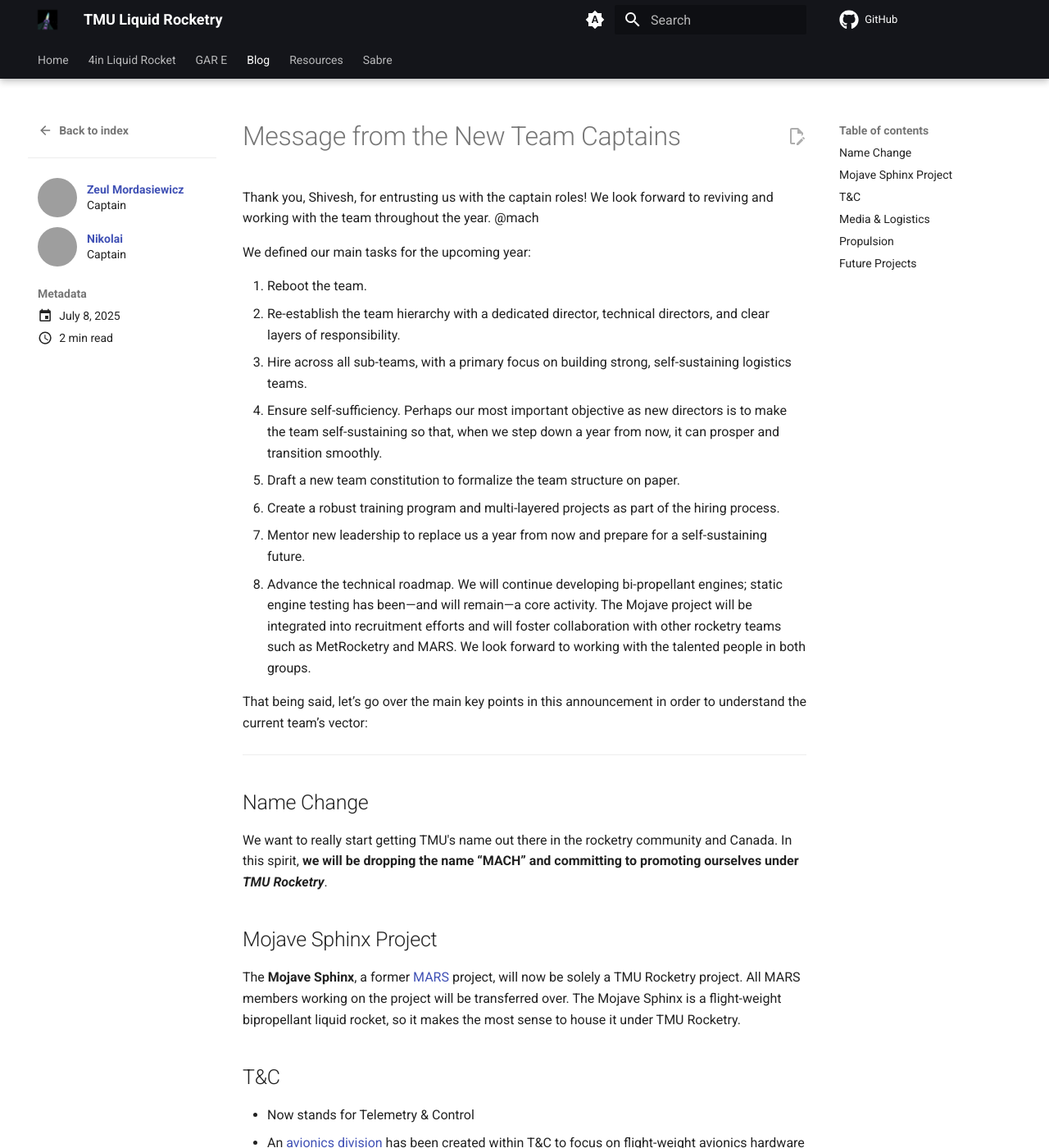
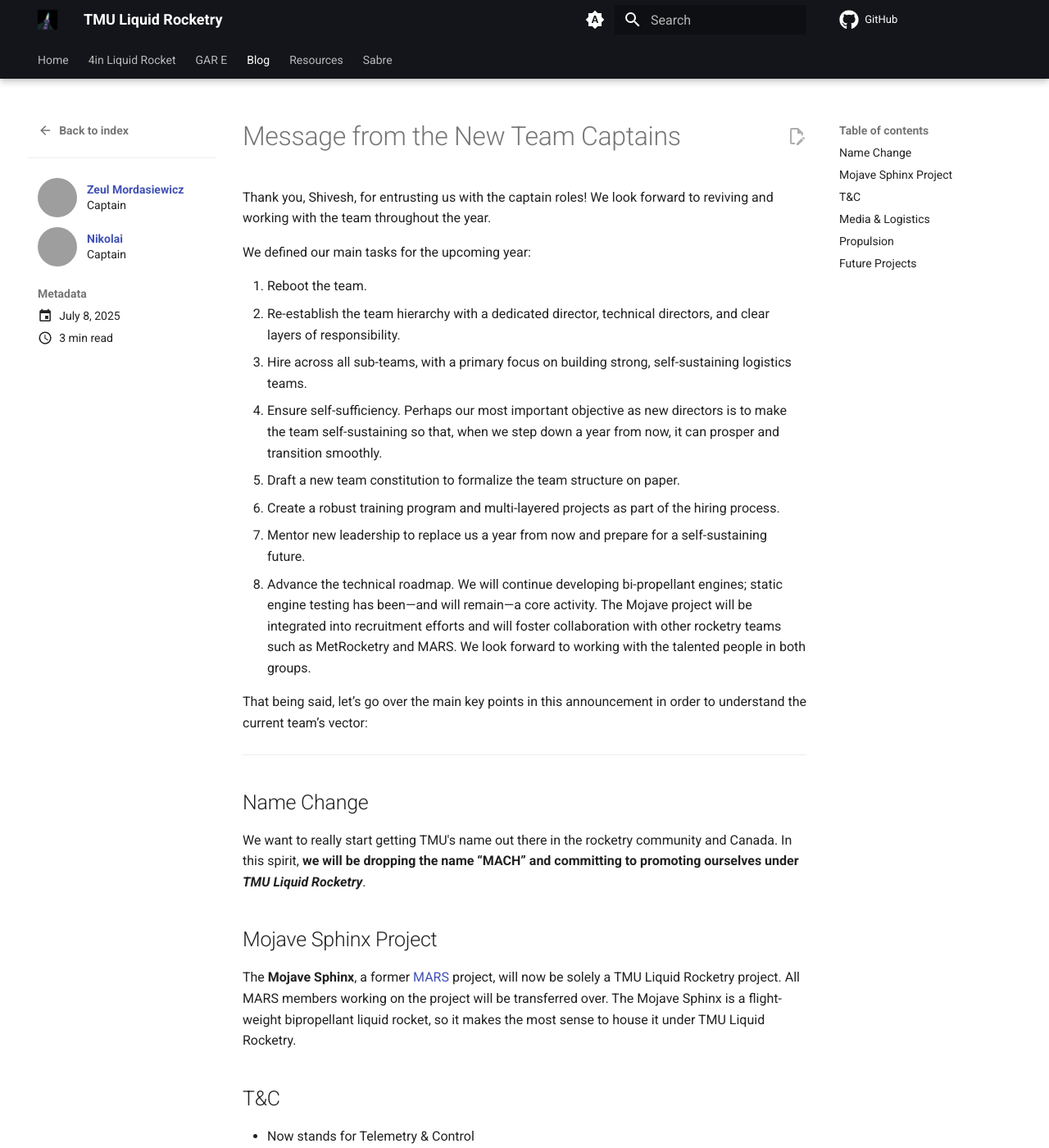
Before and after one commit to machtmu/tmurocketry.com, an MkDocs documentation site: the page built from docs/blog/posts/2025/july/8.md, in a window 1280 px wide and 1400 px high. Shown: the whole window at 82% size. Built offline with MkDocs 1.6.1 and Material for MkDocs 9.7.7, drawn with Linux system fonts in a browser that asks for light colours; comment, search, counter and statistics services are not loaded; grey boxes are pictures that could not be loaded.

Commit message:
Update references to 'TMU Rocketry' to 'TMU Liquid Rocketry' in blog post and index.html

```diff
--- a/docs/blog/posts/2025/july/8.md
+++ b/docs/blog/posts/2025/july/8.md
@@ -1,5 +1,5 @@
 ---
-title: TMU Rocketry
+title: TMU Liquid Rocketry
 date: 2025-07-08
 comments: true
 authors:
@@ -12,7 +12,7 @@
 
 # Message from the New Team Captains
 
-Thank you, Shivesh, for entrusting us with the captain roles! We look forward to reviving and working with the team throughout the year. @mach
+Thank you, Shivesh, for entrusting us with the captain roles! We look forward to reviving and working with the team throughout the year.
 
 We defined our main tasks for the upcoming year:
 
@@ -31,11 +31,11 @@
 
 ## Name Change
 
-We want to really start getting TMU's name out there in the rocketry community and Canada. In this spirit, **we will be dropping the name “MACH” and committing to promoting ourselves under _TMU Rocketry_**.
+We want to really start getting TMU's name out there in the rocketry community and Canada. In this spirit, **we will be dropping the name “MACH” and committing to promoting ourselves under _TMU Liquid Rocketry_**.
 
 ## Mojave Sphinx Project
 
-The **Mojave Sphinx**, a former [MARS](https://marstmu.com/) project, will now be solely a TMU Rocketry project. All MARS members working on the project will be transferred over. The Mojave Sphinx is a flight-weight bipropellant liquid rocket, so it makes the most sense to house it under TMU Rocketry.
+The **Mojave Sphinx**, a former [MARS](https://marstmu.com/) project, will now be solely a TMU Liquid Rocketry project. All MARS members working on the project will be transferred over. The Mojave Sphinx is a flight-weight bipropellant liquid rocket, so it makes the most sense to house it under TMU Liquid Rocketry.
 
 ## T&C
 
--- a/overrides/index.html
+++ b/overrides/index.html
@@ -503,8 +503,8 @@
   <!-- About Section -->
   <section class="about slide-in-bottom">
     <div class="md-container md-typeset">
-      <h2>About TMU Rocketry</h2>
-      <p>TMU Rocketry is a student-led aerospace engineering organization dedicated to advancing rocket propulsion technology and avionics systems. We specialize in the design, development, and testing of liquid propulsion systems, integrated with sophisticated flight computers and ground station software.</p>
+      <h2>About TMU Liquid Rocketry</h2>
+      <p>TMU Liquid Rocketry is a student-led aerospace engineering organization dedicated to advancing rocket propulsion technology and avionics systems. We specialize in the design, development, and testing of liquid propulsion systems, integrated with sophisticated flight computers and ground station software.</p>
       <p>Our comprehensive research program encompasses circuit design for mission-critical avionics, precision data acquisition during engine testing, and mission control software for high-altitude flight operations. Through rigorous testing protocols and detailed technical documentation, we provide students with professional aerospace engineering experience.</p>
       <div class="home-hero__cta">
         <a href="{{ 'https://discord.gg/3kak7Ydu43' | url }}" class="btn btn-primary" style="background-color: #1B365C; color: white; border: 1px solid #2C4F7C;">Join Community</a>
```
